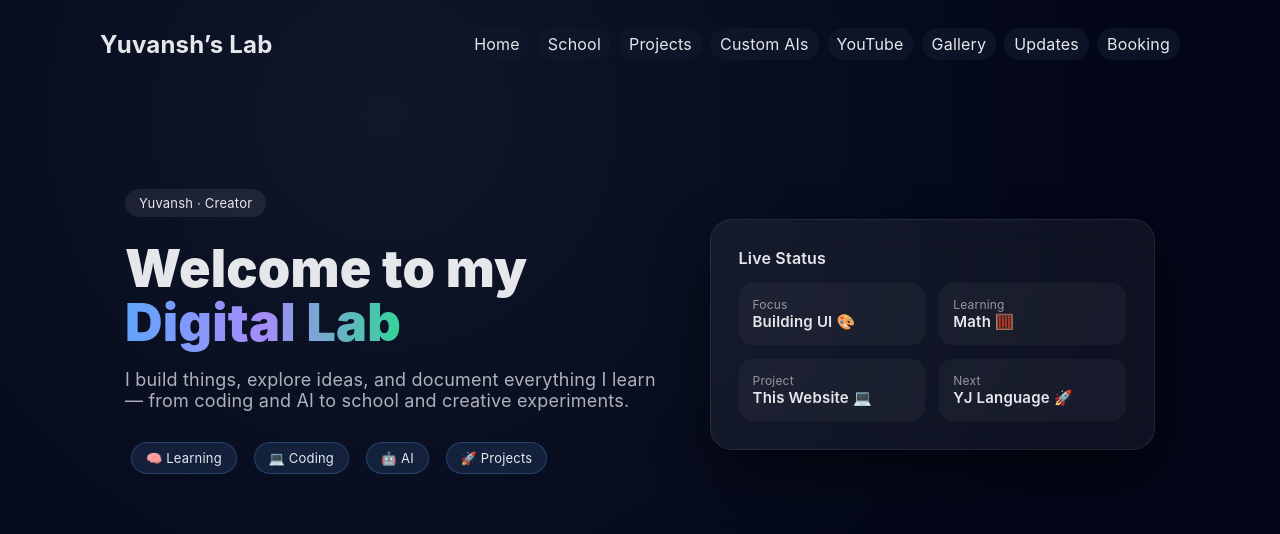
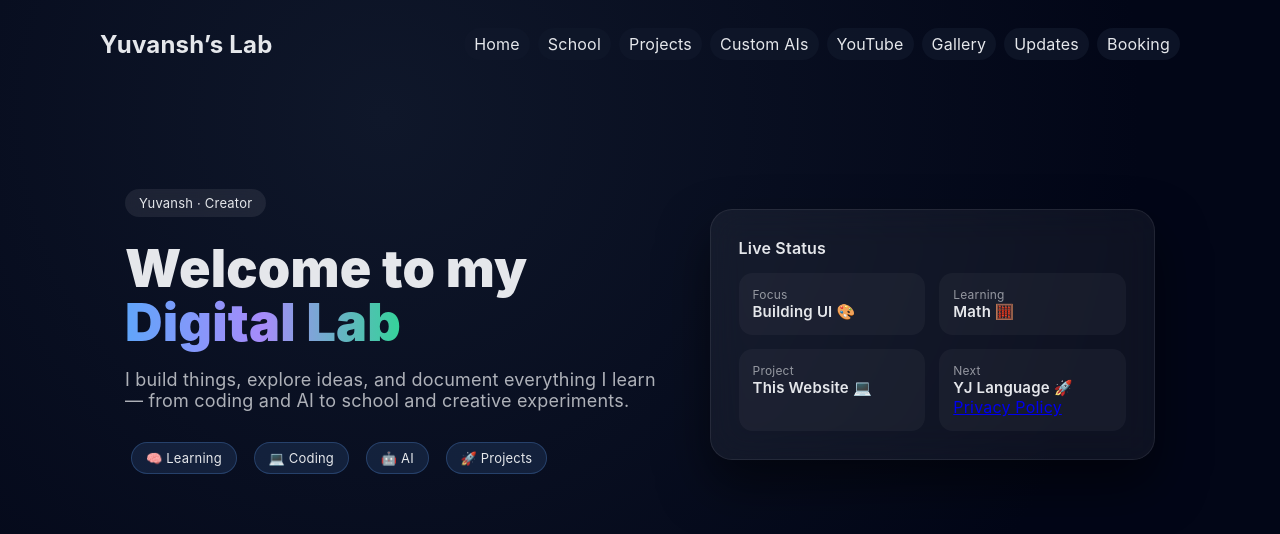
Before and after one commit to varunjain79/yuvansh.github.io, a Jekyll site: the page built from index.md, in a window 1280 px wide. Shown: the top 534 px of the page. Built offline with Jekyll 4.4.1, drawn with Linux system fonts in a browser that asks for light colours.

Commit message:
Update index.md

```diff
--- a/index.md
+++ b/index.md
@@ -261,6 +261,7 @@ body {
         <div class="hero-chip">
           <div class="hero-chip-label">Next</div>
           <div class="hero-chip-value">YJ Language 🚀</div>
+         <a href="/privacy/">Privacy Policy</a>
         </div>
 
       </div>
```
